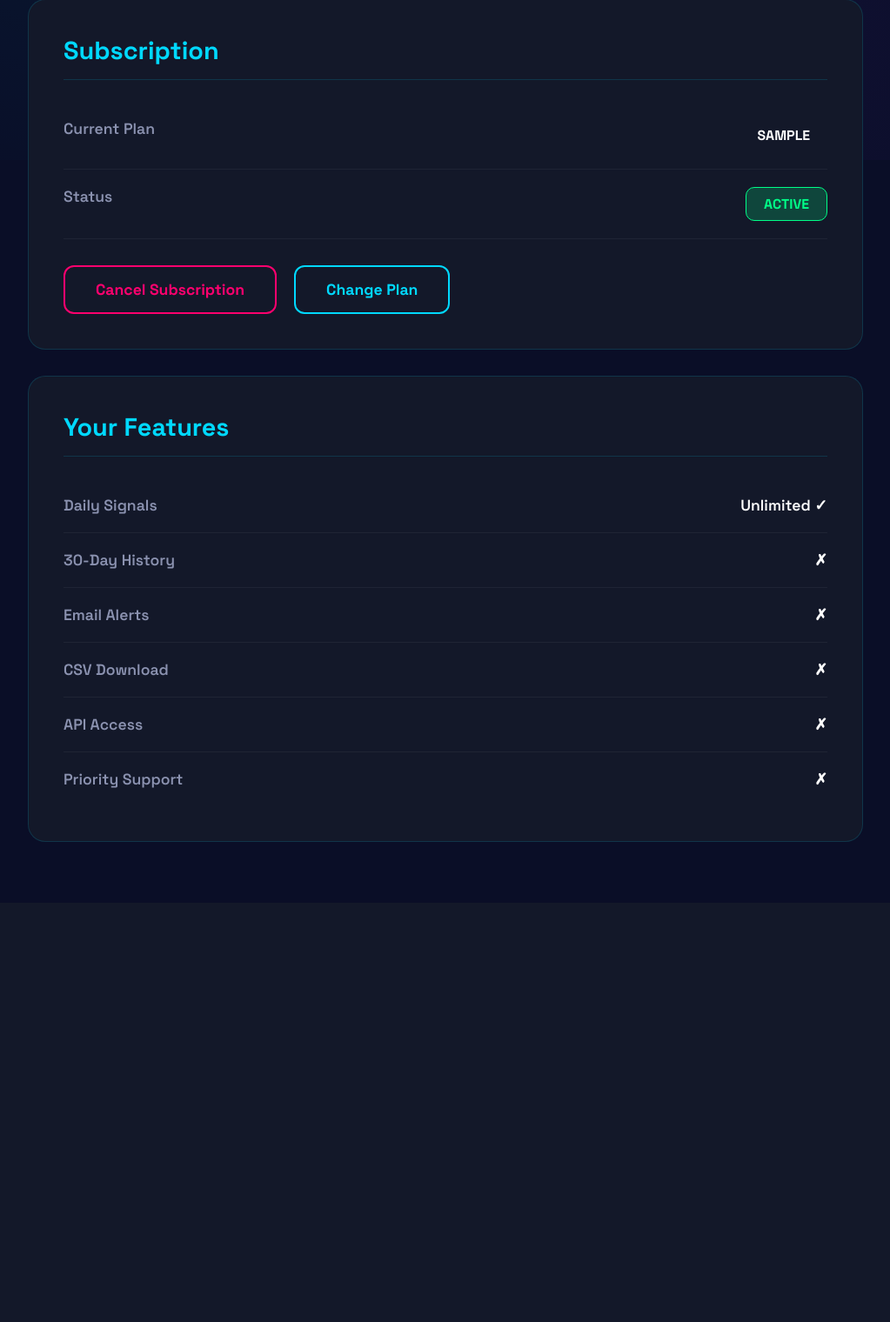
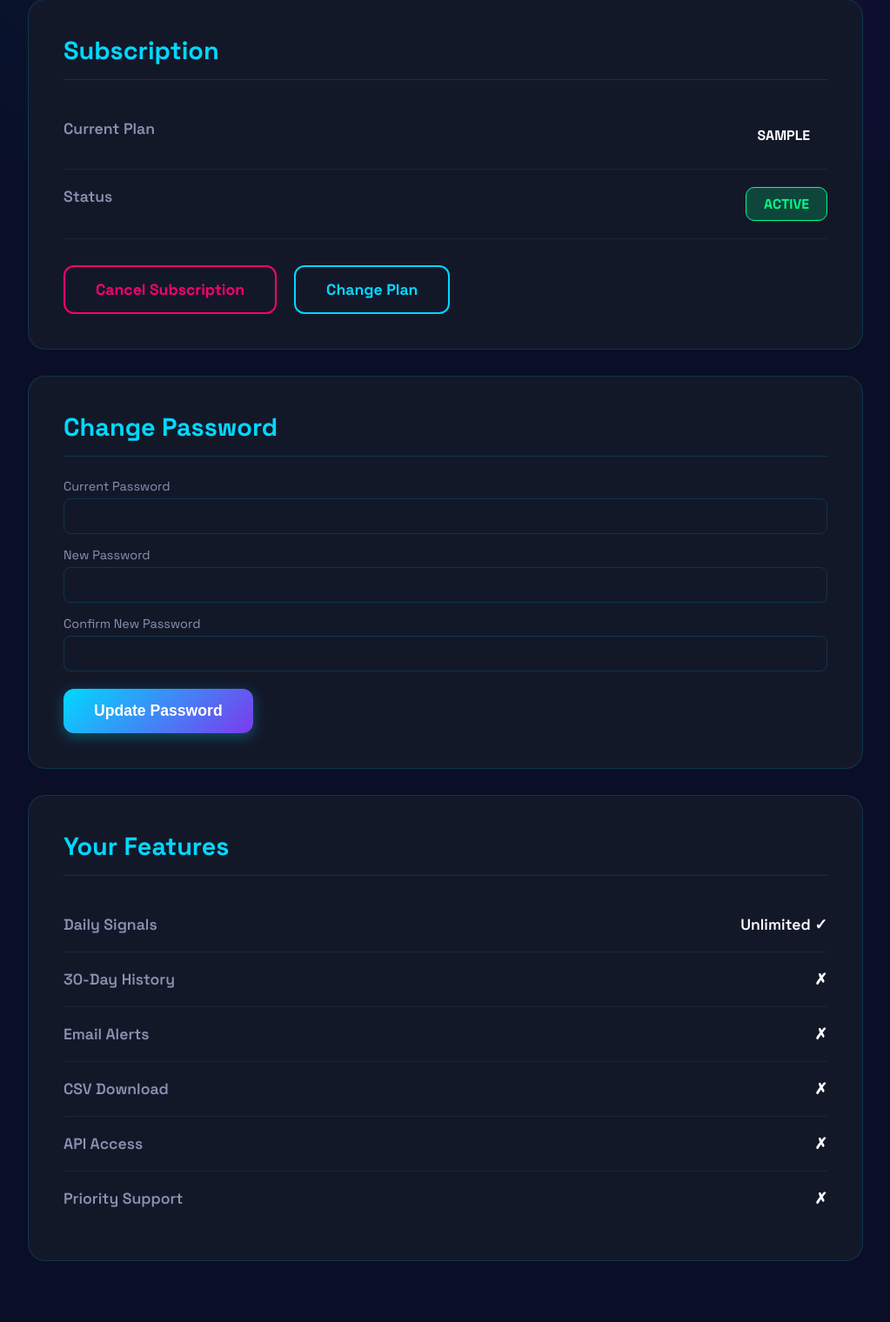
Before and after one commit to chungkwangeui-del/qunex-trade, a Flask app: page /auth/account in a window 1280 px wide. Shown: the part 616-2136 px from the top of the page at 87% size, without its empty margins (128-1151 px from the left). Before the commit the page ends 1584 px from the top, so only its background shows below. Run offline with Flask 3, Linux system fonts and the light colour scheme; a user stored in the database is signed in; tables that the repository leaves empty hold one stand-in row (values such as "Sample post").

Commit message:
Add password change feature and fix logo navigation
✅ New Features:
- Add password change section in Account page
- Users can update password with current password verification
- OAuth users (Google) cannot change password (uses Google account)
- Password validation (min 6 characters, confirmation match)

✅ Navigation Improvements:
- Make Qunex Trade logo clickable on ALL pages
- Logo now redirects to home (/) from:
  - About page
  - Index page
  - Login page
  - Signup page
  - Pricing page (already had it)

✅ Database Schema:
- Add reset_token and reset_token_expiry fields to User model
- Prepared for future "Forgot Password" feature

✅ Security:
- Verify current password before allowing change
- Password requirements enforced
- OAuth users protected from password changes

🔧 Technical Changes:
- auth.py: Add /auth/change-password route
- account.html: Add password change form
- database.py: Add password reset fields
- All templates: Wrap logo in <a href="/"> link

🤖 Generated with [Claude Code](https://claude.com/claude-code)

Co-Authored-By: Claude <noreply@anthropic.com>

```diff
--- a/web/auth.py
+++ b/web/auth.py
@@ -291,3 +291,39 @@ def google_callback():
     except Exception as e:
         flash(f'Google login failed: {str(e)}', 'error')
         return redirect(url_for('auth.login'))
+
+
+@auth.route('/change-password', methods=['POST'])
+@login_required
+def change_password():
+    """Change user password"""
+    # OAuth users don't have passwords
+    if not current_user.password_hash:
+        flash('OAuth users cannot change password. Please use your Google account.', 'error')
+        return redirect(url_for('auth.account'))
+
+    current_password = request.form.get('current_password')
+    new_password = request.form.get('new_password')
+    confirm_password = request.form.get('confirm_password')
+
+    # Validate current password
+    if not current_user.check_password(current_password):
+        flash('Current password is incorrect', 'error')
+        return redirect(url_for('auth.account'))
+
+    # Validate new password
+    if len(new_password) < 6:
+        flash('New password must be at least 6 characters', 'error')
+        return redirect(url_for('auth.account'))
+
+    # Validate password match
+    if new_password != confirm_password:
+        flash('New passwords do not match', 'error')
+        return redirect(url_for('auth.account'))
+
+    # Update password
+    current_user.set_password(new_password)
+    db.session.commit()
+
+    flash('Password updated successfully!', 'success')
+    return redirect(url_for('auth.account'))
--- a/web/database.py
+++ b/web/database.py
@@ -21,6 +21,10 @@ class User(UserMixin, db.Model):
     google_id = db.Column(db.String(200), unique=True, nullable=True)
     oauth_provider = db.Column(db.String(50), nullable=True)  # 'google', 'apple', etc
     profile_picture = db.Column(db.String(500), nullable=True)
+
+    # Password reset
+    reset_token = db.Column(db.String(100), nullable=True)
+    reset_token_expiry = db.Column(db.DateTime, nullable=True)
 
     # Subscription info
     subscription_tier = db.Column(db.String(20), default='free')  # free, pro, premium, developer
--- a/web/templates/about.html
+++ b/web/templates/about.html
@@ -464,10 +464,10 @@
     <div class="container">
         <!-- Navigation -->
         <nav>
-            <div class="nav-brand">
+            <a href="/" class="nav-brand" style="text-decoration: none;">
                 <div class="logo">Q</div>
                 <span class="brand-text">Qunex Trade</span>
-            </div>
+            </a>
             <div class="nav-links">
                 <a href="/">Home</a>
                 <a href="/about" class="active">About</a>
--- a/web/templates/account.html
+++ b/web/templates/account.html
@@ -342,6 +342,28 @@
             </div>
         </div>
 
+        <!-- Password Change -->
+        {% if user.password_hash %}
+        <div class="account-card">
+            <h2>Change Password</h2>
+            <form method="POST" action="/auth/change-password" style="margin-top: 20px;">
+                <div class="form-group" style="margin-bottom: 15px;">
+                    <label style="display: block; margin-bottom: 5px; color: var(--text-secondary); font-size: 0.9em;">Current Password</label>
+                    <input type="password" name="current_password" required style="width: 100%; padding: 12px; background: var(--card-bg); border: 1px solid var(--border); border-radius: 8px; color: var(--text-primary);">
+                </div>
+                <div class="form-group" style="margin-bottom: 15px;">
+                    <label style="display: block; margin-bottom: 5px; color: var(--text-secondary); font-size: 0.9em;">New Password</label>
+                    <input type="password" name="new_password" required minlength="6" style="width: 100%; padding: 12px; background: var(--card-bg); border: 1px solid var(--border); border-radius: 8px; color: var(--text-primary);">
+                </div>
+                <div class="form-group" style="margin-bottom: 20px;">
+                    <label style="display: block; margin-bottom: 5px; color: var(--text-secondary); font-size: 0.9em;">Confirm New Password</label>
+                    <input type="password" name="confirm_password" required minlength="6" style="width: 100%; padding: 12px; background: var(--card-bg); border: 1px solid var(--border); border-radius: 8px; color: var(--text-primary);">
+                </div>
+                <button type="submit" class="btn btn-primary">Update Password</button>
+            </form>
+        </div>
+        {% endif %}
+
         <!-- Features Access -->
         <div class="account-card">
             <h2>Your Features</h2>
--- a/web/templates/index.html
+++ b/web/templates/index.html
@@ -510,10 +510,10 @@
     <div class="container">
         <!-- Navigation -->
         <nav>
-            <div class="nav-brand">
+            <a href="/" class="nav-brand" style="text-decoration: none;">
                 <div class="logo">Q</div>
                 <span class="brand-text">Qunex Trade</span>
-            </div>
+            </a>
             <div class="nav-links">
                 <a href="/" class="active">Home</a>
                 <a href="/about">About</a>
```
Also changed, not shown: web/templates/login.html (+7 -5 lines), web/templates/signup.html (+7 -5 lines).
